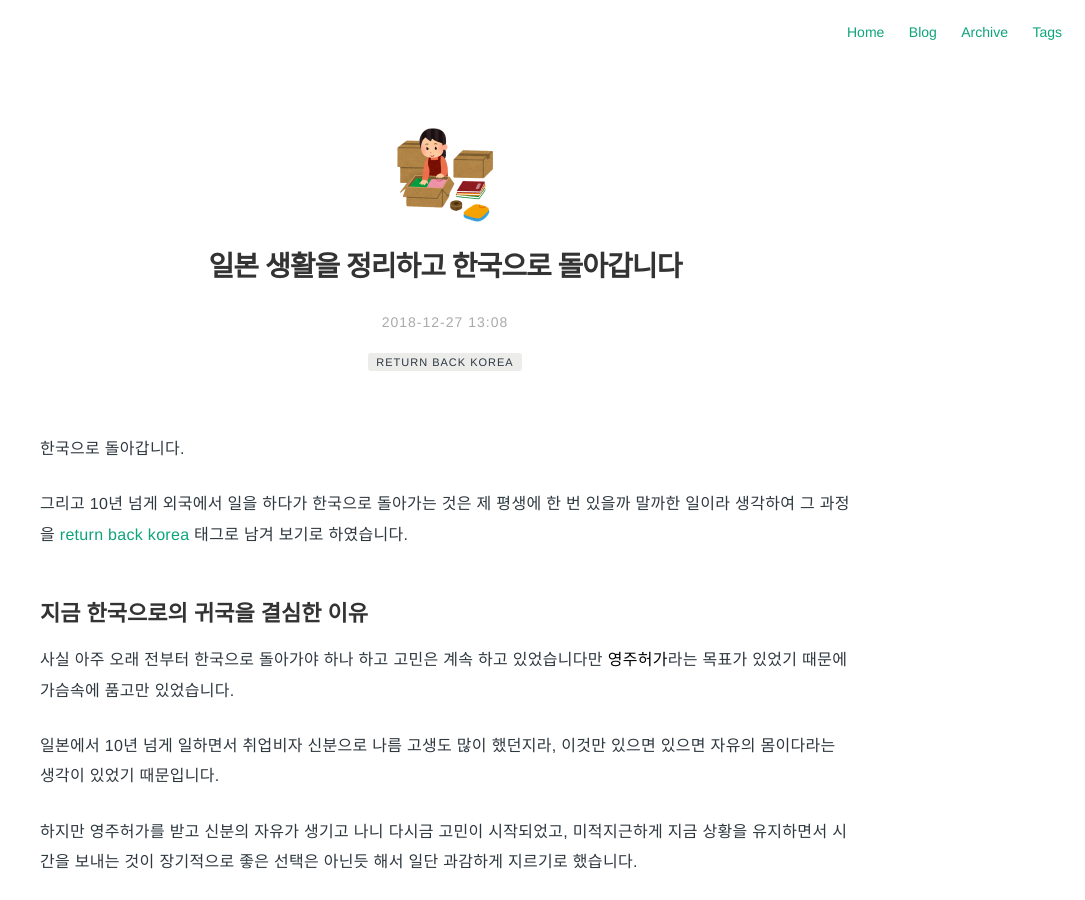
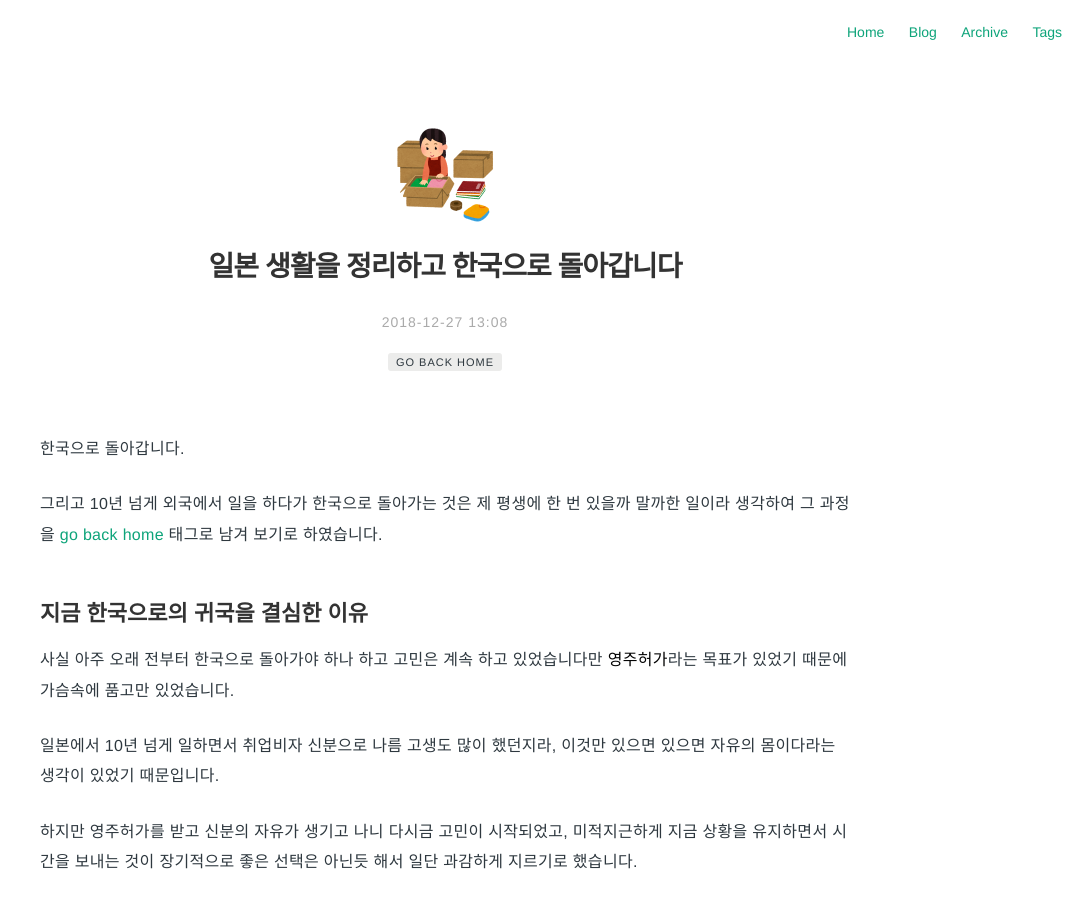
Before and after one commit to Pie001/pie001.github.io, a Jekyll site: the page built from _posts/2018-12-27-0059.md, in a window 1280 px wide and 900 px high. Shown: the whole window, without its empty margins (195-1280 px from the left). Built offline with Jekyll 4.4.1, drawn with Linux system fonts in a browser that asks for light colours; comment, search, counter and statistics services are not loaded.

Commit message:
Update 2018-12-27-0059.md

```diff
--- a/_posts/2018-12-27-0059.md
+++ b/_posts/2018-12-27-0059.md
@@ -8,7 +8,7 @@ headerImage: true
 blog: true
 ko: true
 tag:
-- return back korea
+- go back home
 category: blog
 author: pie
 description: 일본 생활을 정리하고 한국으로 돌아갑니다
@@ -16,7 +16,7 @@ description: 일본 생활을 정리하고 한국으로 돌아갑니다
 
 한국으로 돌아갑니다.
 
-그리고 10년 넘게 외국에서 일을 하다가 한국으로 돌아가는 것은 제 평생에 한 번 있을까 말까한 일이라 생각하여 그 과정을 [return back korea](/tags/#return-back-korea) 태그로 남겨 보기로 하였습니다.
+그리고 10년 넘게 외국에서 일을 하다가 한국으로 돌아가는 것은 제 평생에 한 번 있을까 말까한 일이라 생각하여 그 과정을 [go back home](/tags/#go-back-home) 태그로 남겨 보기로 하였습니다.
 
 
 ## 지금 한국으로의 귀국을 결심한 이유
```
